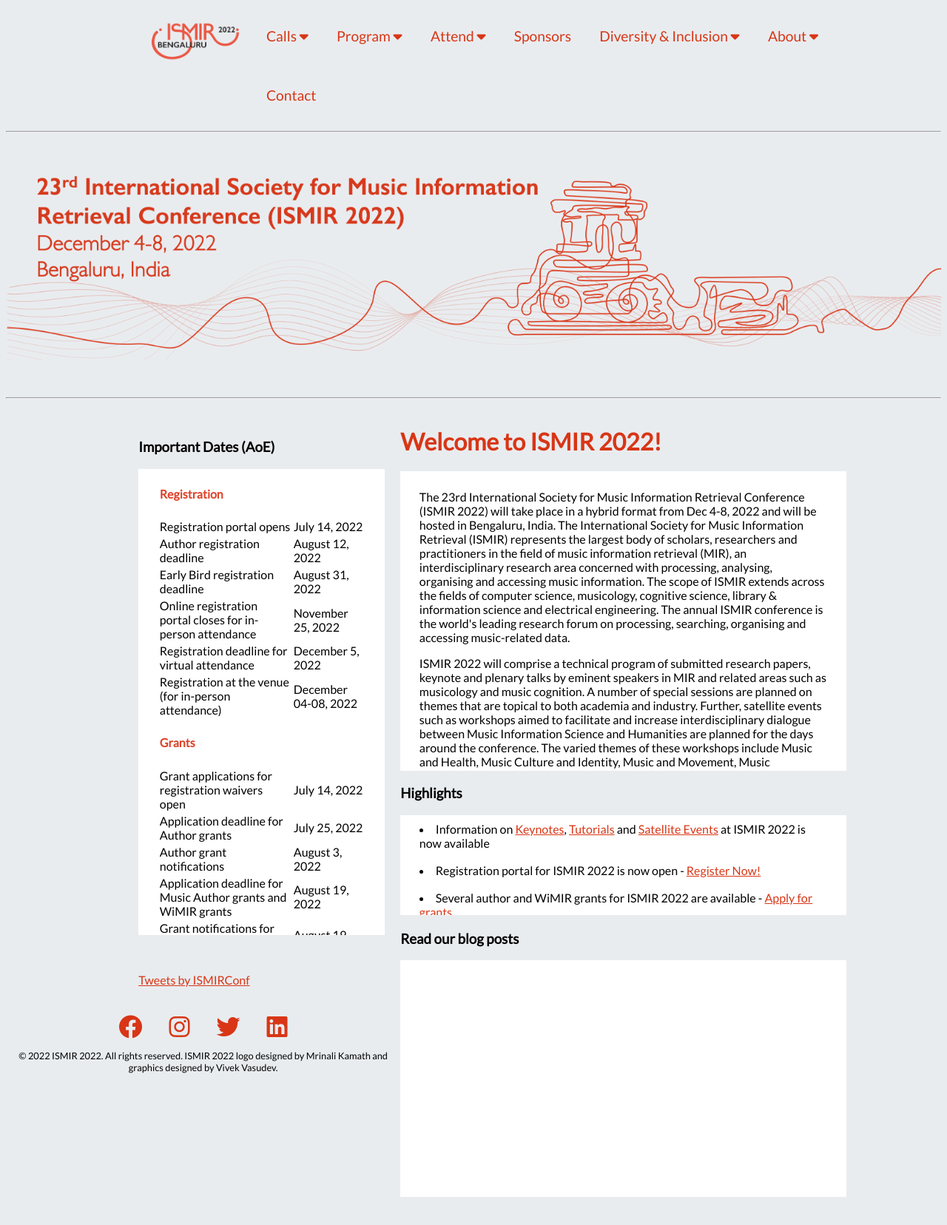
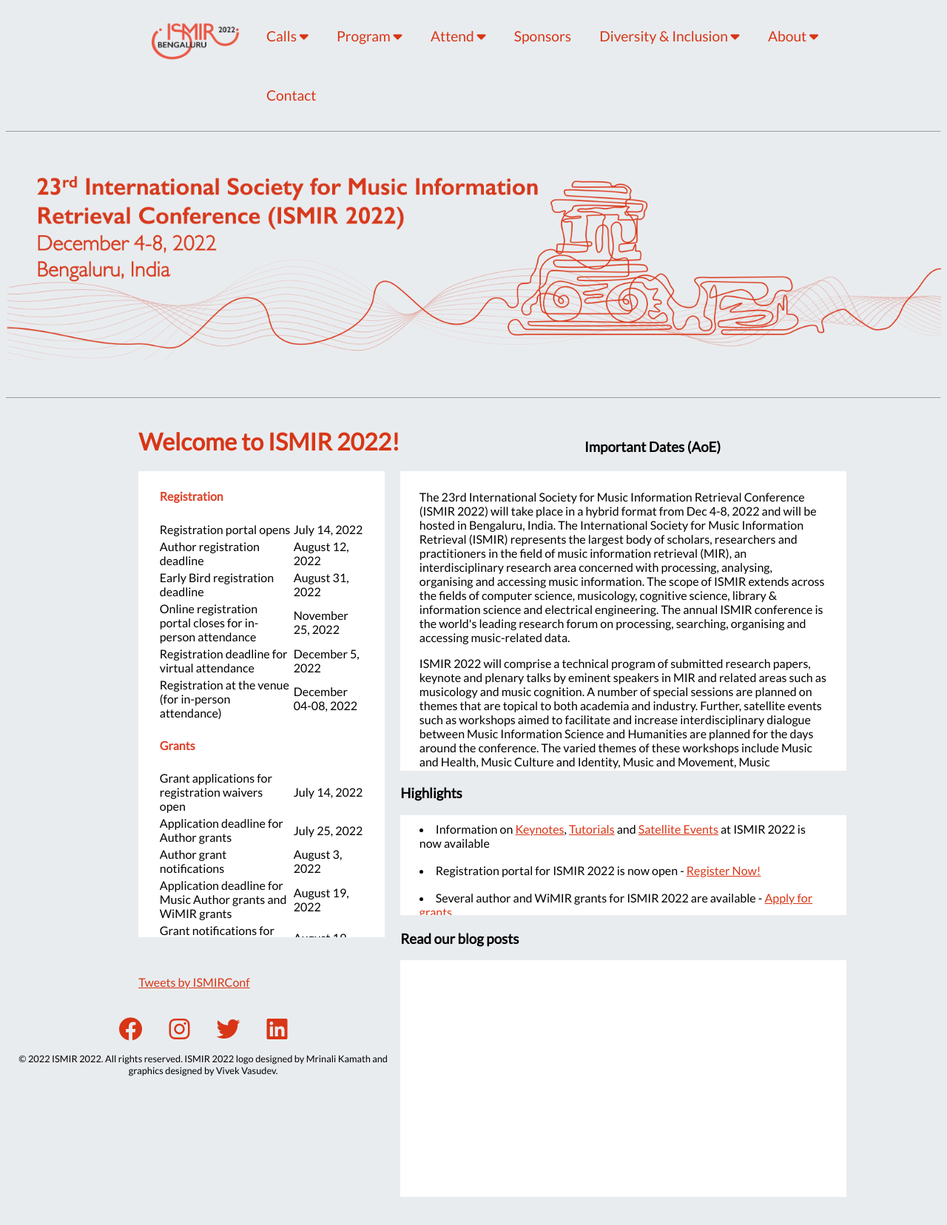
Before and after one commit to ismir2022/ismir2022.github.io, a Jekyll site: the page built from index_staging_ver2.md, in a window 1280 px wide. Shown: the whole page at 74% size. Built offline with Jekyll 4.4.1, drawn with Linux system fonts in a browser that asks for light colours; nearby versions of some CDN libraries; comment, search, counter and statistics services are not loaded.

Commit message:
Update and rename index_staging_ver2 to index_staging_ver2.md

```diff
--- a/index_staging.md
+++ b/index_staging_ver2.md
@@ -3,7 +3,8 @@
 title: International Society for Music Information Retrieval
 ---
 
-<h1 style="float:right; width:63%;"> Welcome to ISMIR 2022! </h1>
+<h1 style="float:left; width:63%;"> Welcome to ISMIR 2022! </h1>
+
 <div style="background-color: rgb(255, 255, 255); height:45vh;float:right; width:63%; padding-left: 2vw; padding-right: 2vw; padding-top: 1vh; padding-bottom: 1vh; display:block; overflow-y:auto; overflow-x:hidden; ">
 <p>The 23rd International Society for Music Information Retrieval Conference (ISMIR 2022) will take place in a hybrid format from Dec 4-8, 2022 and will be hosted in Bengaluru, India. The International Society for Music Information Retrieval (ISMIR) represents the largest body of scholars, researchers and practitioners in the field of music information retrieval (MIR), an interdisciplinary research area concerned with processing, analysing, organising and accessing music information. The scope of ISMIR extends across the fields of computer science, musicology, cognitive science, library & information science and electrical engineering. The annual ISMIR conference is the world's leading research forum on processing, searching, organising and accessing music-related data.
 </p>
```
